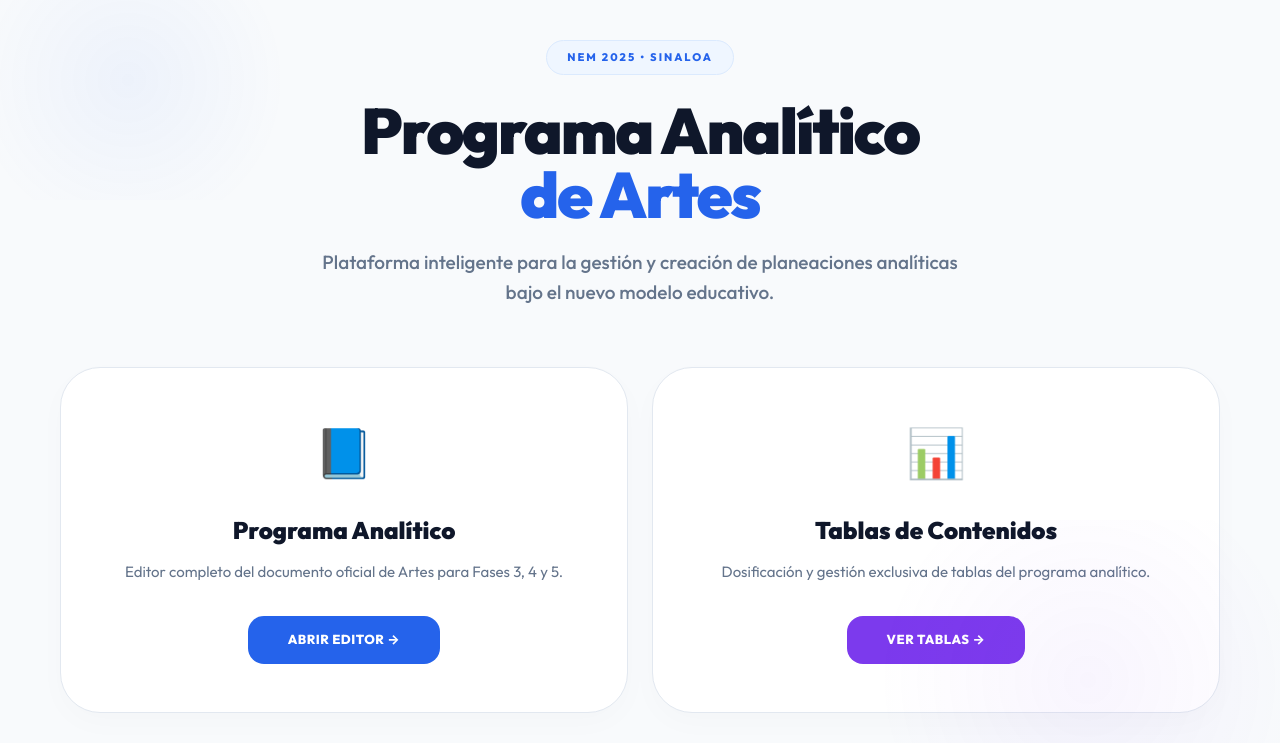
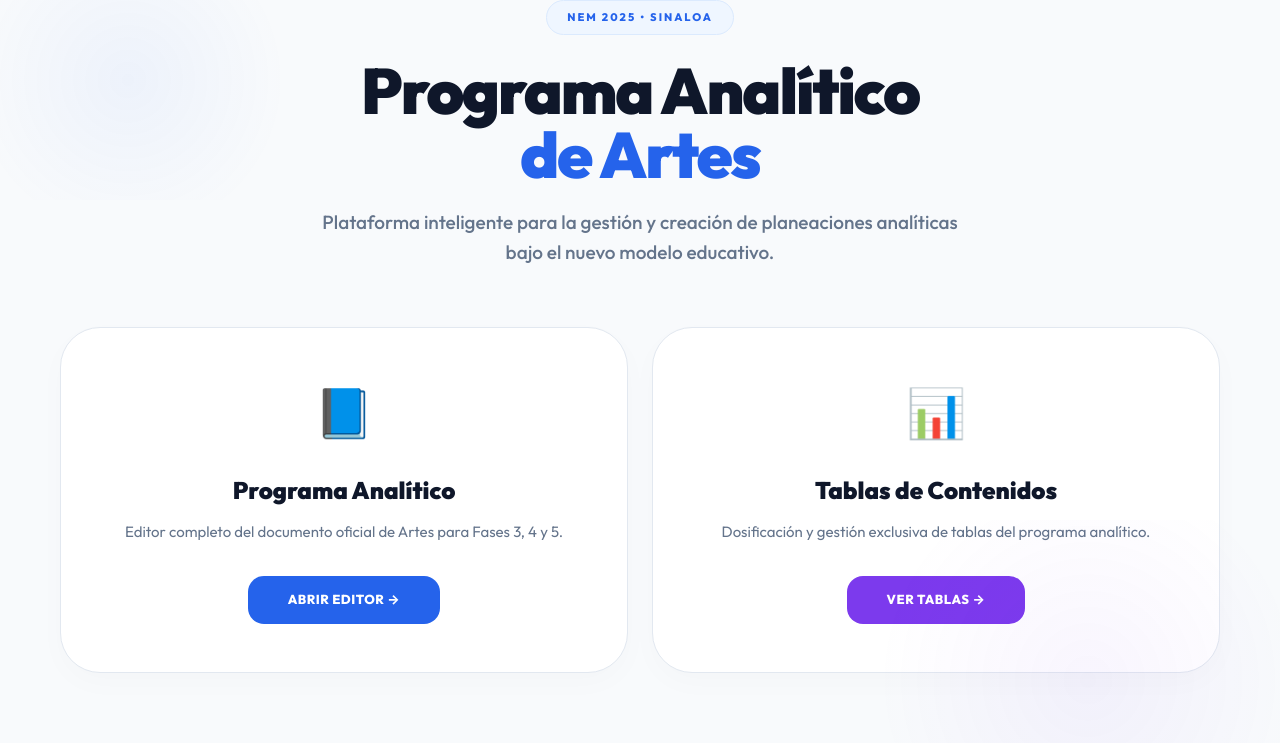
Before and after one commit to albertoMelesioChavez/Programa-Anal-tico, a Next.js app in the folder planeaciones-app/: page / in a window 1280 px wide. Shown: the top 743 px of the page. Built offline with nearby package versions, Linux system fonts and the light colour scheme.

Commit message:
style: final edge-to-edge layout optimization and sticky bar refinement for the planning form

```diff
--- a/planeaciones-app/src/app/page.js
+++ b/planeaciones-app/src/app/page.js
@@ -56,7 +56,7 @@ export default function Home() {
             <div style={{ position: 'fixed', bottom: '-5%', right: '-5%', width: '40%', height: '40%', background: 'radial-gradient(circle, rgba(124, 58, 237, 0.05) 0%, transparent 70%)', zIndex: 0, pointerEvents: 'none' }}></div>
 
             {/* Main Content */}
-            <div style={{ flex: 1, padding: showForm ? '0' : '40px 60px' }} className="main-content-scroll">
+            <div style={{ flex: 1, padding: showForm ? '0' : '0 60px' }} className="main-content-scroll">
 
                 {!showForm && (
                     <>
--- a/planeaciones-app/src/components/PlaneacionForm.jsx
+++ b/planeaciones-app/src/components/PlaneacionForm.jsx
@@ -99,7 +99,7 @@ export default function PlaneacionForm({ onSave, onCancel }) {
             <div style={{ width: '100%', background: theme.docBg, color: theme.text }} className="document-container">
 
                 {/* Content Area */}
-                <div style={{ padding: '40px 5%' }} className="document-paper">
+                <div style={{ padding: '40px 0' }} className="document-paper">
 
                     {/* Header Section */}
                     <div style={{ marginBottom: '40px', textAlign: 'center' }}>
@@ -296,10 +296,10 @@ export default function PlaneacionForm({ onSave, onCancel }) {
                 @media (max-width: 640px) {
                     .form-page-container { padding: 0 !important; }
                     .document-container { margin: 0 !important; border-radius: 0 !important; max-width: 100% !important; border: none !important; box-shadow: none !important; }
-                    .document-paper { padding: 30px 15px !important; }
+                    .document-paper { padding: 20px 0 !important; }
                     table tr { display: flex; flex-direction: column; }
                     table td { width: 100% !important; border: none !important; padding: 10px 0 !important; }
-                    .sticky-action-bar { bottom: 0 !important; border-radius: 0 !important; width: 100% !important; padding: 15px !important; border-left: none !important; border-right: none !important; border-bottom: none !important; }
+                    .sticky-action-bar { bottom: 0 !important; border-radius: 0 !important; width: 100% !important; padding: 15px !important; border-left: none !important; border-right: none !important; border-bottom: none !important; margin: 0 !important; position: sticky !important; }
                 }
             `}</style>
         </div>
```
